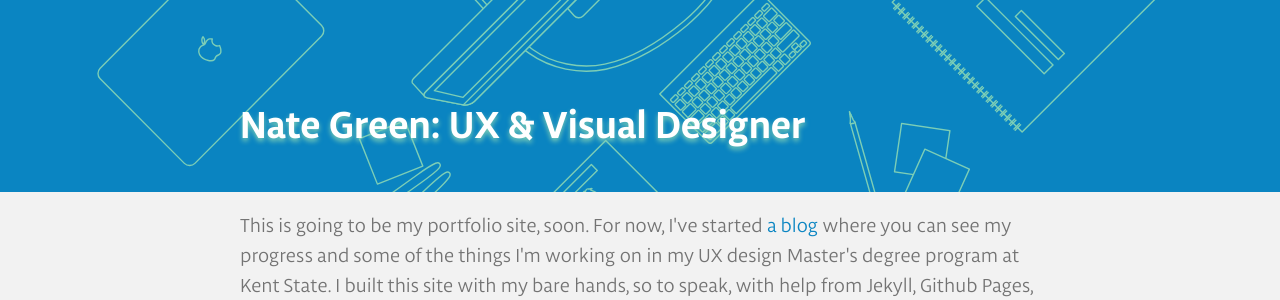
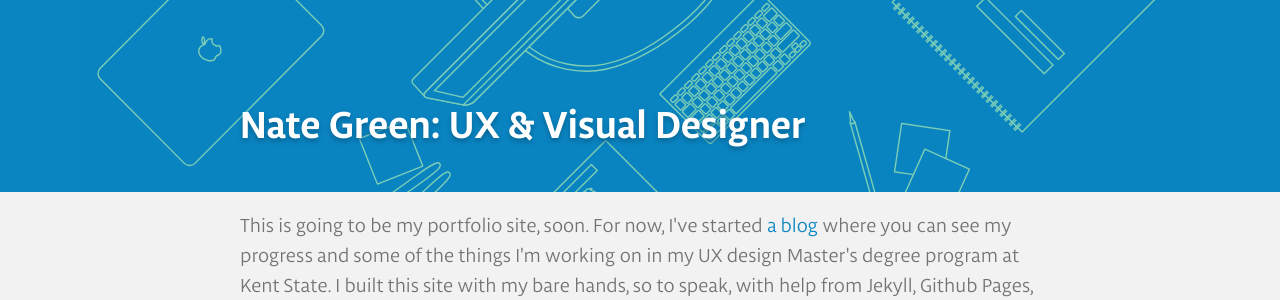
Before and after one commit to nategreen/old-website, a Jekyll site: the page built from index.html, in a window 1280 px wide. Shown: the part 258-558 px from the top of the page. Built offline with Jekyll 4.4.1, drawn with Linux system fonts in a browser that asks for light colours; nearby versions of some CDN libraries; some web fonts are replaced.

Commit message:
change text-shadow to darkened blue instead of teal

```diff
--- a/_sass/_home-page.scss
+++ b/_sass/_home-page.scss
@@ -16,7 +16,7 @@
     position: absolute;
     bottom: 2rem;
     color: $white;
-    text-shadow: 0 .125rem .25rem $teal;
+    text-shadow: 0 .125rem .25rem darken($blue, 10%);
   }
 
   @include media-query($tablet) {
```
